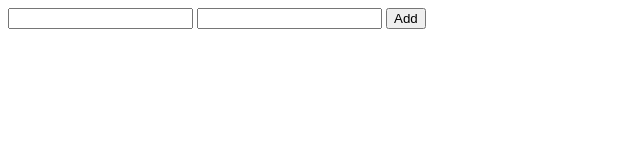
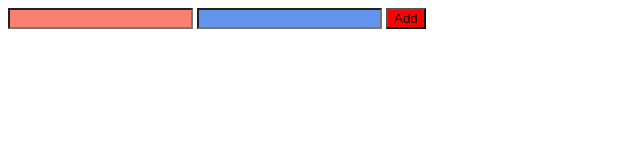
Before and after one commit to adityanegara/kalkulator-sederhana, a plain HTML site: page index.html in a window 1280 px wide. Shown: the whole page, without its empty margins (0-640 px from the left). Drawn offline with Linux system fonts and the light colour scheme.

Commit message:
Sudah Styling

```diff
--- a/index.html
+++ b/index.html
@@ -5,6 +5,7 @@
     <meta http-equiv="X-UA-Compatible" content="IE=edge">
     <meta name="viewport" content="width=device-width, initial-scale=1.0">
     <title>Kalkulator Sederhana</title>
+    <link rel="stylesheet" href="style.css">
 </head>
 <body>
     <input type="number" id="inputOne">
--- /dev/null
+++ b/style.css
@@ -0,0 +1,11 @@
+#inputOne {
+    background-color: salmon;
+}
+
+#inputTwo {
+    background-color: cornflowerblue;
+}
+
+#addButton {
+    background-color: red;
+}
```
